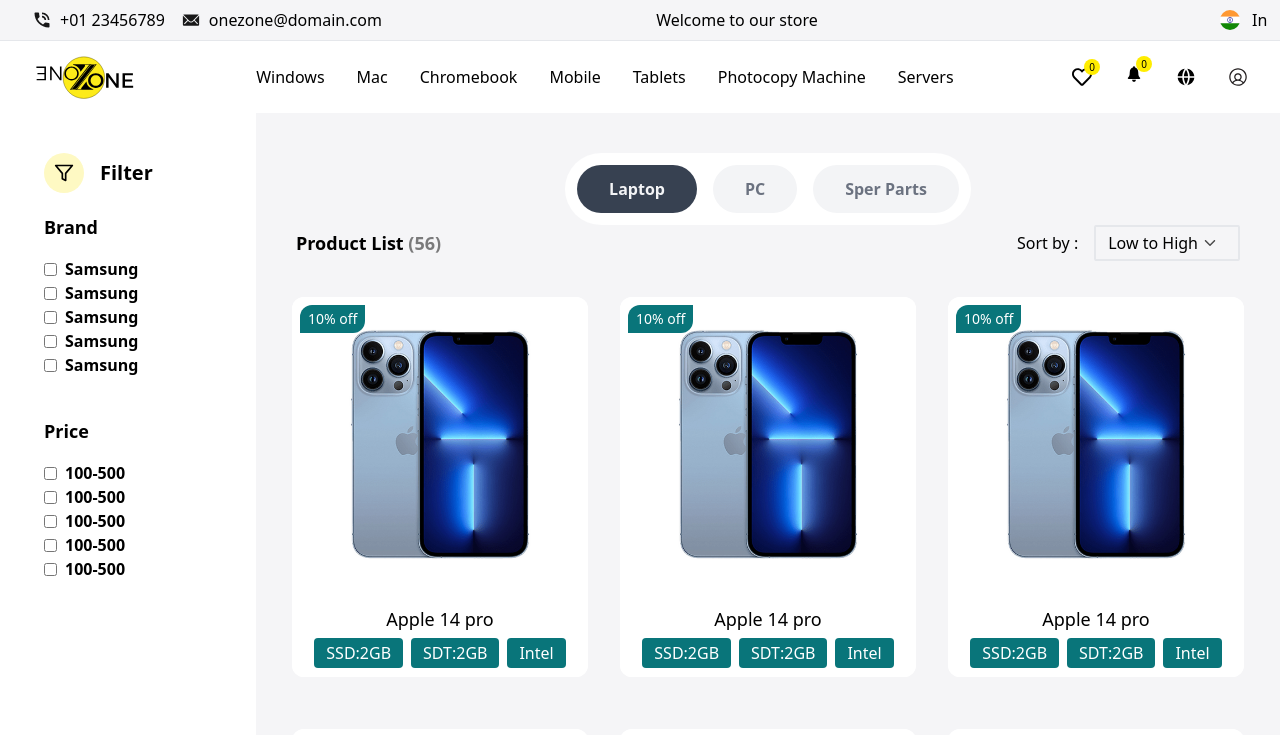
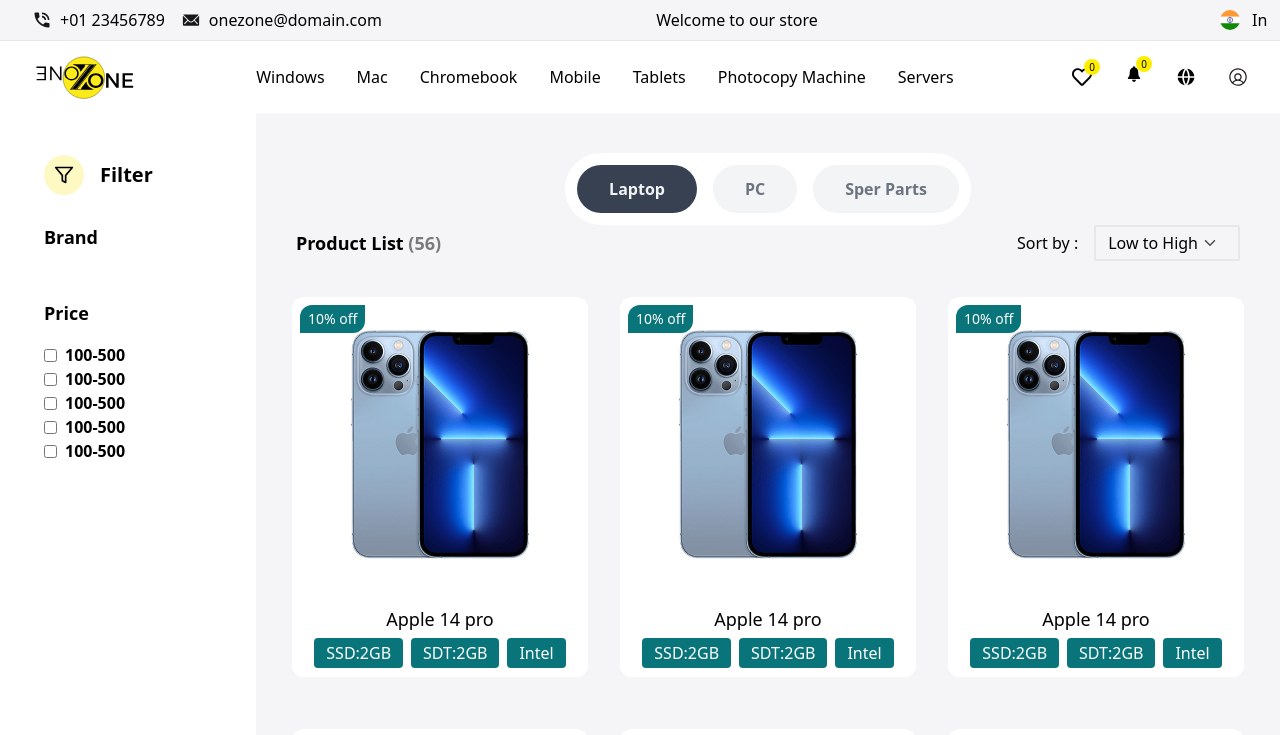
Before and after one commit to jitendrakumar0/one-zone, a React (Create React App) app: page /windows-products in a window 1280 px wide. Shown: the top 735 px of the page. Built offline with nearby package versions, Linux system fonts and the light colour scheme.

Commit message:
product list page

```diff
--- a/src/page/productList/ProductList.jsx
+++ b/src/page/productList/ProductList.jsx
@@ -3,7 +3,7 @@
 import Footer from '../../components/Footer/Footer'
 import productImg from '../../asstes/img/product-1.png';
 import banner from '../../asstes/img/banner.png'
-import { Tab } from '@headlessui/react';
+import { Disclosure, Tab } from '@headlessui/react';
 
 
 function classNames(...classes) {
@@ -17,7 +17,7 @@
 
     <div className="flex">
         <div className="hidden sm:block sm:w-1/4 lg:w-1/5 bg-white py-5 md:py-10 px-5">
-    <div className="md:px-6 flex flex-col gap-5 sticky top-[100px]">
+            <div className="md:px-6 flex flex-col gap-5 sticky top-[155px]">
             <div className="flex items-center gap-x-4">
                 <div className="filterIcon size-10 flex items-center justify-center p-2.5 bg-yellow-100 rounded-full">
                 <svg stroke="currentColor" fill="none" strokeWidth={2} viewBox="0 0 24 24" strokeLinecap="round" strokeLinejoin="round" className="h-full w-full" xmlns="http://www.w3.org/2000/svg"><polygon points="22 3 2 3 10 12.46 10 19 14 21 14 12.46 22 3" /></svg>
@@ -25,7 +25,11 @@
                 <div className="text-xl font-semibold">Filter</div>
             </div>
             <div className>
+                    <Disclosure>
+                        <Disclosure.Button className="py-2">
                             <div className="heading text-lg font-semibold">Brand</div>
+                        </Disclosure.Button>
+                        <Disclosure.Panel className="text-gray-500">
                             <div className="checckBox pt-4 flex flex-col ">
                                 <div className="flex items-center gap-2">
                                     <input type="checkbox" className="accent-yellow-500" name id="brand01" />
@@ -48,6 +52,8 @@
                                     <label htmlFor="brand05" className="font-semibold text-base cursor-pointer">Samsung</label>
                                 </div>
                             </div>
+                        </Disclosure.Panel>
+                    </Disclosure>
             </div>
             <div className="pt-5">
                 <div className="heading text-lg font-semibold">Price</div>
```
Lines whose indentation alone changed are shown as unchanged.
